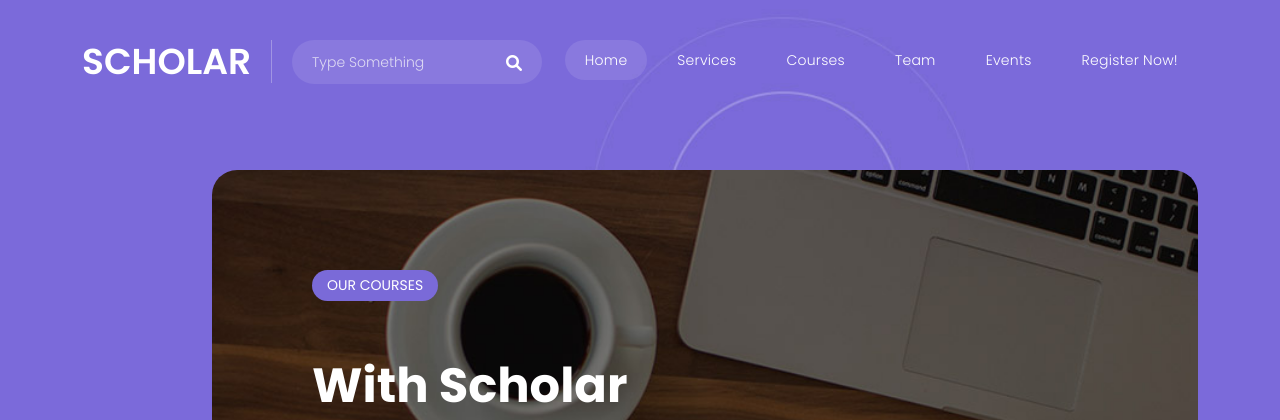
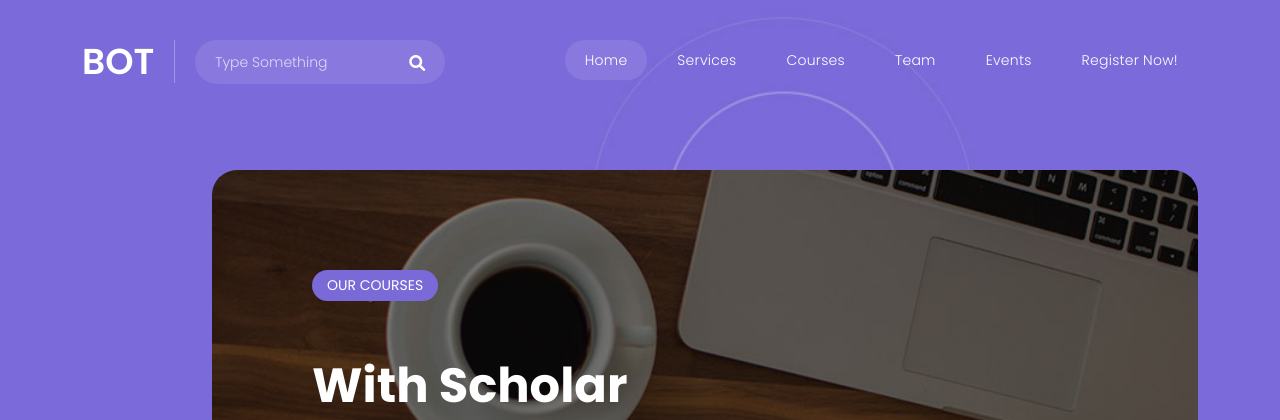
Before and after one commit to DrHy6yC/Django_example, a Django app: page / in a window 1280 px wide. Shown: the top 420 px of the page. Run offline with Django 4.2, Linux system fonts and the light colour scheme; some libraries are stand-ins or nearby versions.

Commit message:
Using context to populate a page html

```diff
--- a/app/app/urls.py
+++ b/app/app/urls.py
@@ -20,5 +20,5 @@ from main import views
 
 urlpatterns = [
     path('admin/', admin.site.urls),
-    path('', views.index, name='index')
+    path('', views.index, name='index'),
 ]
--- a/app/main/views.py
+++ b/app/main/views.py
@@ -2,5 +2,10 @@ from django.shortcuts import render
 
 
 def index(request):
-    # HttpResponse("Hello world")
-    return render(request, "main/index.html")
+    context = {
+        'title': "Bot for English",
+        'name_logo': "Bot",
+        'content': "",
+    }
+
+    return render(request, "main/index.html", context)
--- a/app/templates/base.html
+++ b/app/templates/base.html
@@ -7,7 +7,7 @@
     <meta name="viewport" content="width=device-width, initial-scale=1, shrink-to-fit=no">
     <link href="https://fonts.googleapis.com/css2?family=Poppins:wght@100;200;300;400;500;600;700;800;900&display=swap" rel="stylesheet">
 
-    <title>Scholar - Online School HTML5 Template</title>
+    <title>{{ title }}</title>
 
     <!-- Bootstrap core CSS -->
     <link href="/static/vendor/bootstrap/css/bootstrap.min.css" rel="stylesheet">
@@ -46,7 +46,7 @@
                 <nav class="main-nav">
                     <!-- ***** Logo Start ***** -->
                     <a href="index.html" class="logo">
-                        <h1>Scholar</h1>
+                        <h1>{{ name_logo }}</h1>
                     </a>
                     <!-- ***** Logo End ***** -->
                     <!-- ***** Serach Start ***** -->
```
